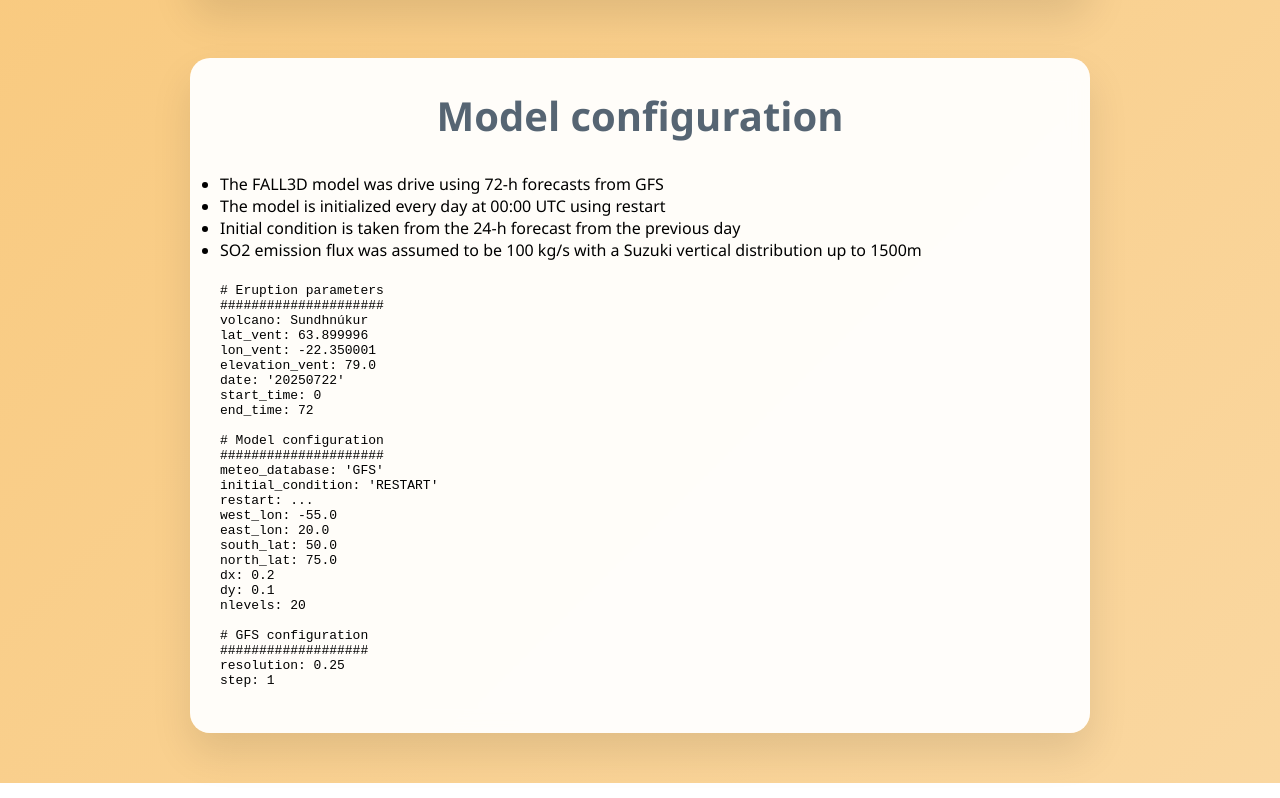
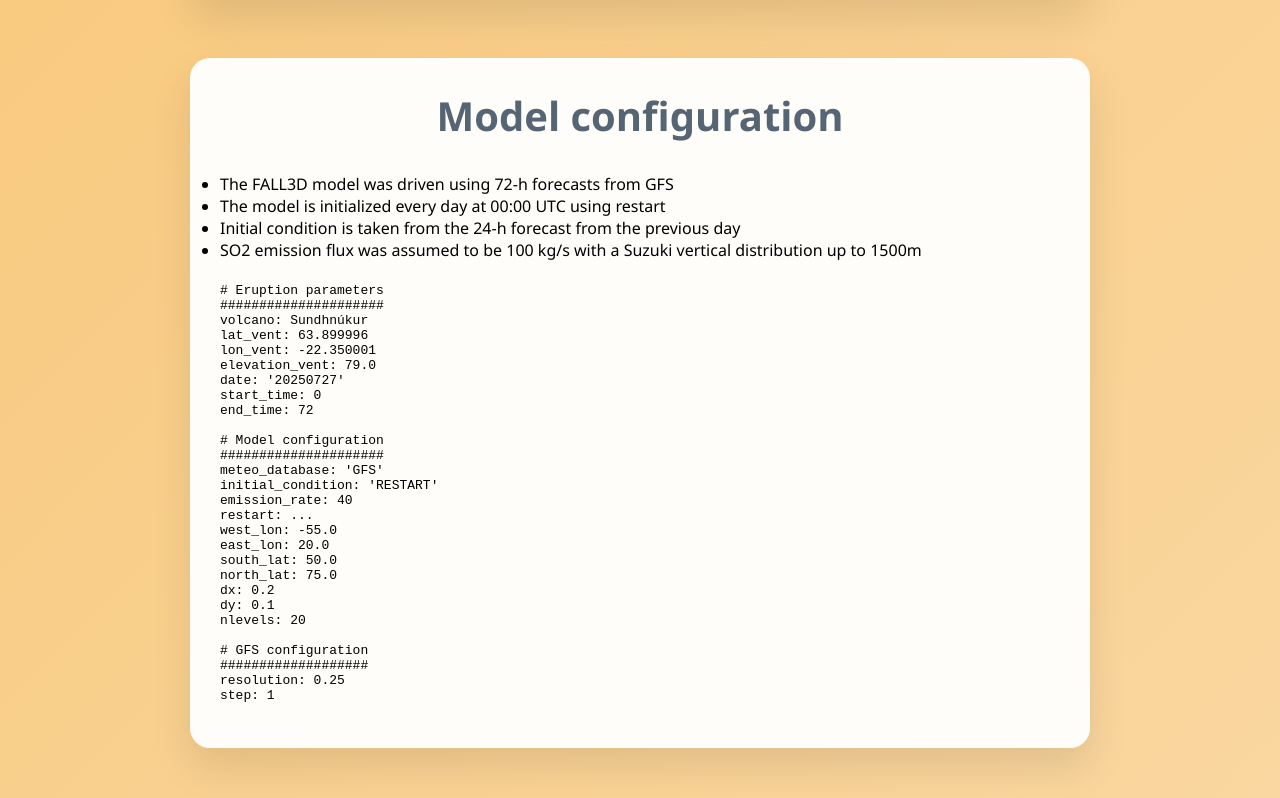
Before and after one commit to lmingari/grindavik2025, a plain HTML site: page index.html in a window 1280 px wide. Shown: the part 1003-1801 px from the top of the page. Drawn offline with Linux system fonts and the light colour scheme.

Commit message:
updated 27jul

```diff
--- a/index.html
+++ b/index.html
@@ -231,7 +231,8 @@
                 <option value="20250723">23/07/2025</option>
                 <option value="20250724">24/07/2025</option>
                 <option value="20250725">25/07/2025</option>
-                <option value="20250726" selected>26/07/2025</option>
+                <option value="20250726">26/07/2025</option>
+                <option value="20250727" selected>27/07/2025</option>
             </select>
 
 
@@ -263,7 +264,7 @@
         <h1>Model configuration</h1>
 
         <ul>
-          <li>The FALL3D model was drive using 72-h forecasts from GFS</li>
+          <li>The FALL3D model was driven using 72-h forecasts from GFS</li>
           <li>The model is initialized every day at 00:00 UTC using restart</li>
           <li>Initial condition is taken from the 24-h forecast from the previous day</li>
           <li>SO2 emission flux was assumed to be 100 kg/s with a Suzuki vertical distribution up to 1500m</li>
@@ -277,7 +278,7 @@ volcano: Sundhnúkur
 lat_vent: 63.899996
 lon_vent: -22.350001
 elevation_vent: 79.0
-date: '20250722'
+date: '20250727'
 start_time: 0
 end_time: 72
 
@@ -285,6 +286,7 @@ end_time: 72
 #####################
 meteo_database: 'GFS'
 initial_condition: 'RESTART'
+emission_rate: 40
 restart: ...
 west_lon: -55.0
 east_lon: 20.0
```
Also changed, not shown: 20250727/SO2_col_mass_000.png (added), 20250727/SO2_col_mass_006.png (added), 20250727/SO2_col_mass_012.png (added), 20250727/SO2_col_mass_018.png (added), 20250727/SO2_col_mass_024.png (added), 20250727/SO2_col_mass_030.png (added), 20250727/SO2_col_mass_036.png (added), 20250727/SO2_col_mass_042.png (added), 20250727/SO2_col_mass_048.png (added), 20250727/SO2_col_mass_054.png (added), 20250727/SO2_col_mass_060.png (added), 20250727/SO2_col_mass_066.png (added), 20250727/SO2_col_mass_072.png (added).
